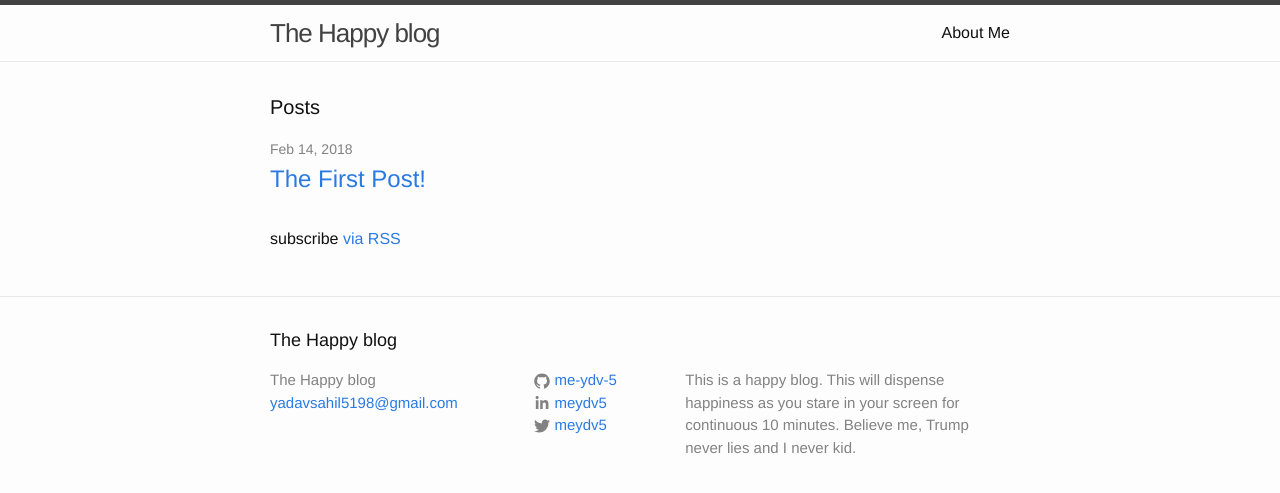
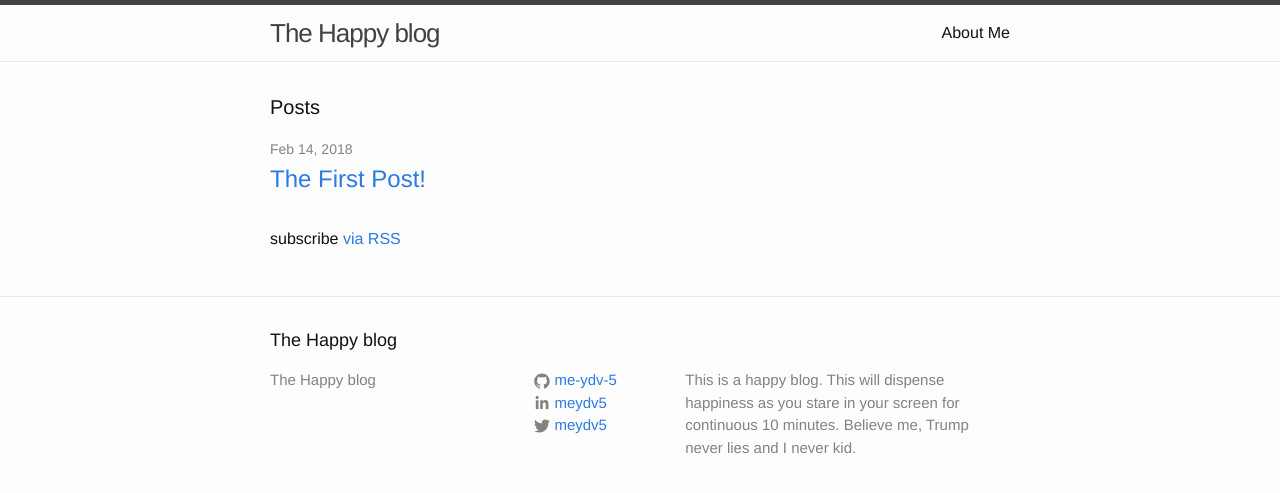
Before and after one commit to me-ydv-5/me-ydv-5.github.io, a Jekyll site: the page built from index.html, in a window 1280 px wide. Shown: the top 493 px of the page. Built offline with Jekyll 4.4.1, drawn with Linux system fonts in a browser that asks for light colours.

Commit message:
removed email

```diff
--- a/_config.yml
+++ b/_config.yml
@@ -9,7 +9,7 @@
 title: The Happy blog
 tagline: Find the shortest path to Happiness without using linear time algorithms
 author: Sahil Yadav
-email: yadavsahil5198@gmail.com
+email:
 description: > # this means to ignore newlines until "baseurl:"
   This is a happy blog. This will dispense happiness as you
   stare in your screen for continuous 10 minutes. Believe me,
```
